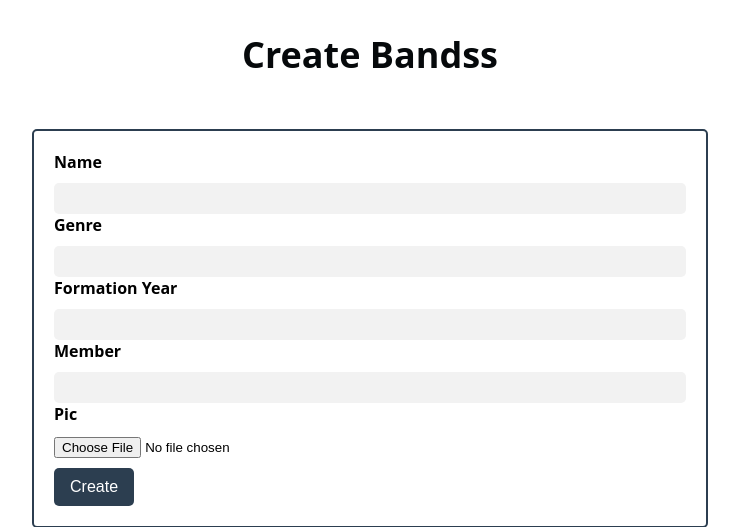
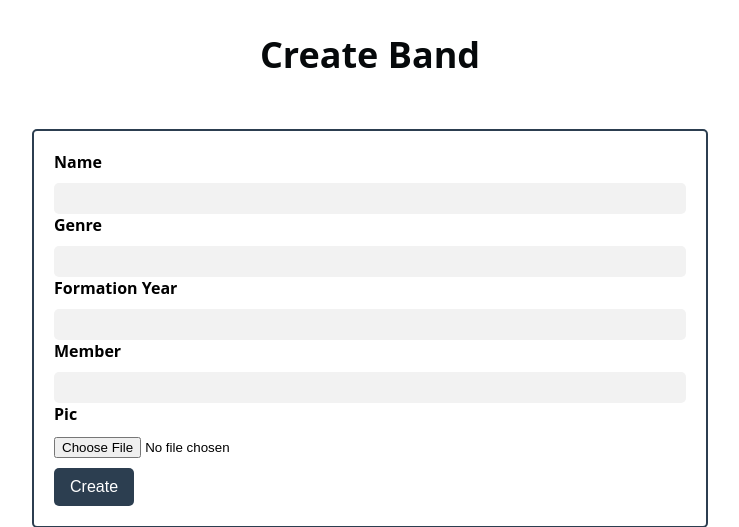
Before and after one commit to beeyah2002/Front-End-Node, a Node server app: page /createBand in a window 1280 px wide. Shown: the top 527 px of the page, without its empty margins (270-1009 px from the left). Run offline with Node 20, Linux system fonts and the light colour scheme.

Commit message:
deeffurj

```diff
--- a/views/Bandss.ejs
+++ b/views/Bandss.ejs
@@ -7,7 +7,7 @@
     <link rel="stylesheet" href="../css/style.css">
 </head>
 <body>
-    <h1>Bandss</h1>
+    <h1>Band</h1>
     <table>
         <tr>
 
--- a/views/createBand.ejs
+++ b/views/createBand.ejs
@@ -7,7 +7,7 @@
     <link rel="stylesheet" href="../css/style.css">
 </head>
 <body>
-    <h1>Create Bandss</h1>
+    <h1>Create Band</h1>
     <form method="post" action="/createBand">
         <label for="Name">Name</label>
         <input type="text" id="Name" name="Name">
--- a/views/createbandalbum.ejs
+++ b/views/createbandalbum.ejs
@@ -9,7 +9,7 @@
 <body>
 <body>
 
-    <h1>Create  Band and Album</h1>
+    <h1>Create Band and Album</h1>
     <form method="post" action="/createbandalbum" style="background-color: #a1a1a134;">
         <label for="bandID">BandID</label>
         <input type="text" id="bandID" name="bandID">
```
